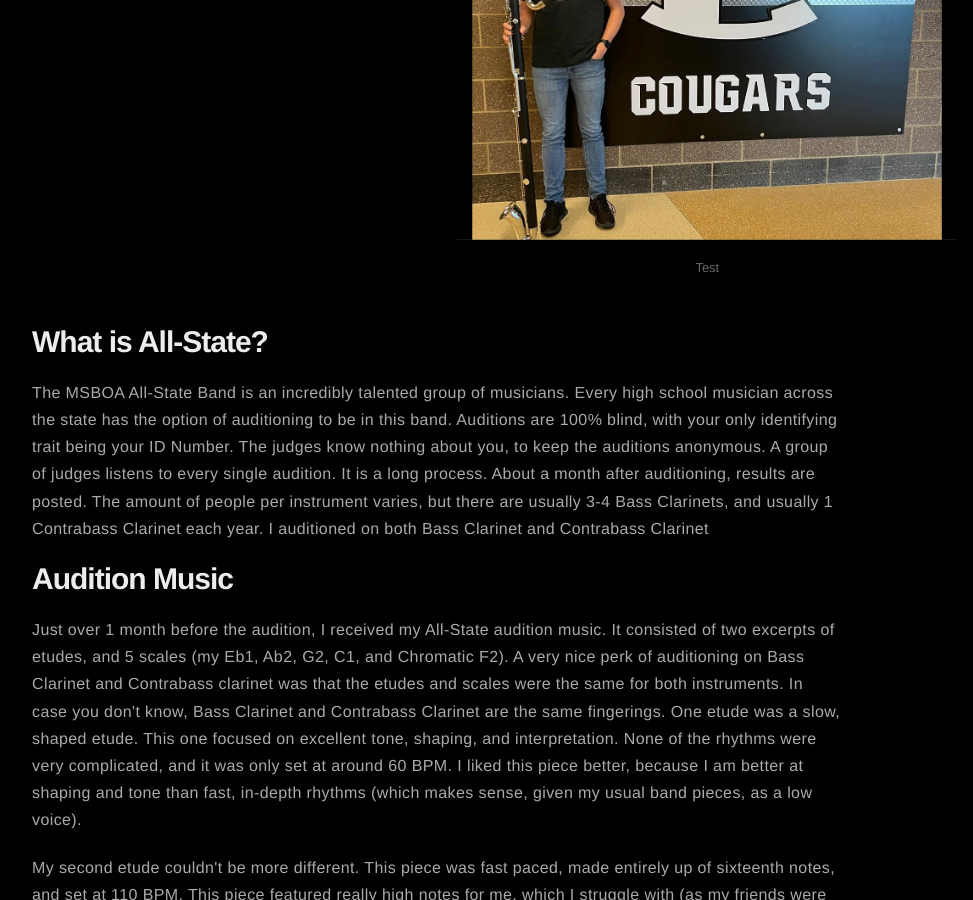
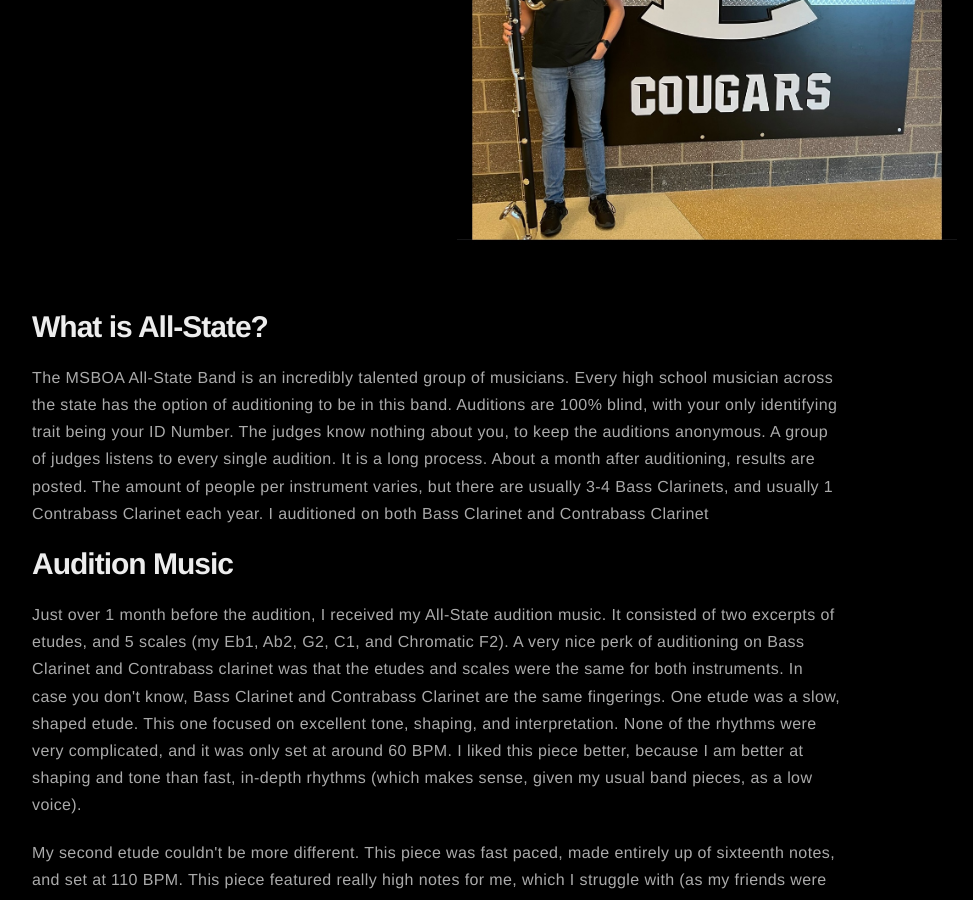
Before and after one commit to JDBurchHuzzah/jdburchhuzzah.github.io, a Jekyll site: the page built from _posts/2023-11-20-All-State.markdown, in a window 1280 px wide and 900 px high, scrolled down 875 px. Shown: the whole window, without its empty margins (203-1176 px from the left). Built offline with Jekyll 4.4.1, drawn with Linux system fonts in a browser that asks for light colours; nearby versions of some CDN libraries.

Commit message:
Update 2023-11-20-All-State.markdown

```diff
--- a/_posts/2023-11-20-All-State.markdown
+++ b/_posts/2023-11-20-All-State.markdown
@@ -16,7 +16,6 @@
 
     <div class="toright">
         <img class="image" src="/assets/images/contrabass.jpg">
-        <figcaption class="caption">Test</figcaption>
     </div>
 </div>
 
```
